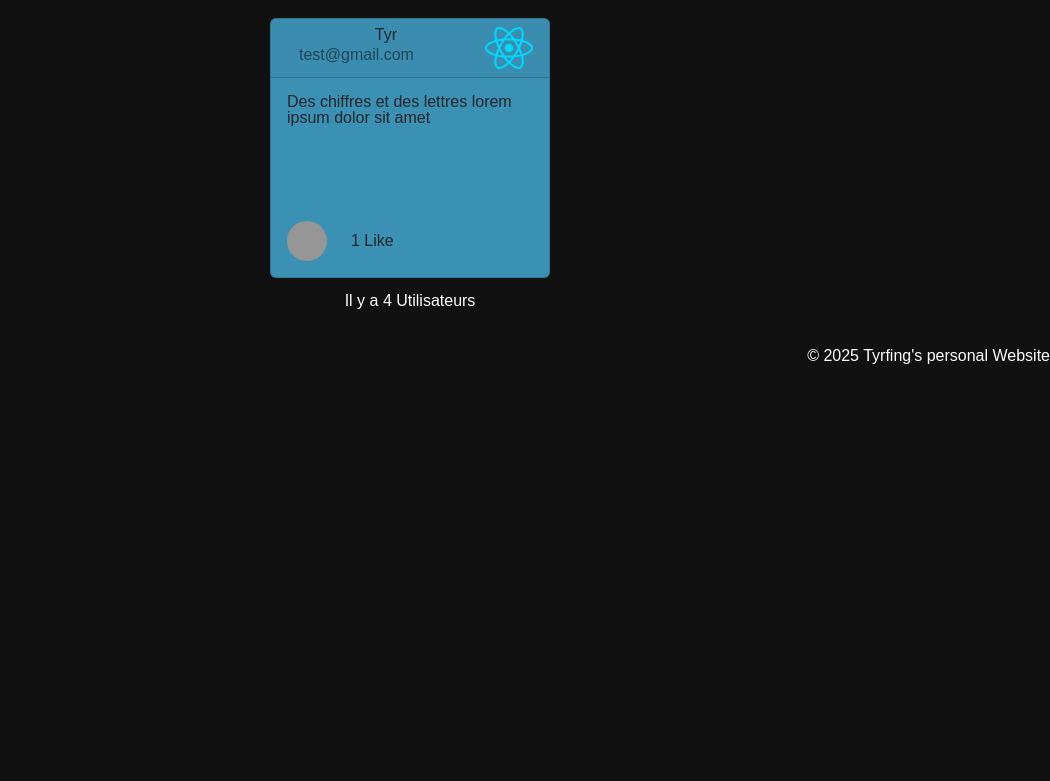
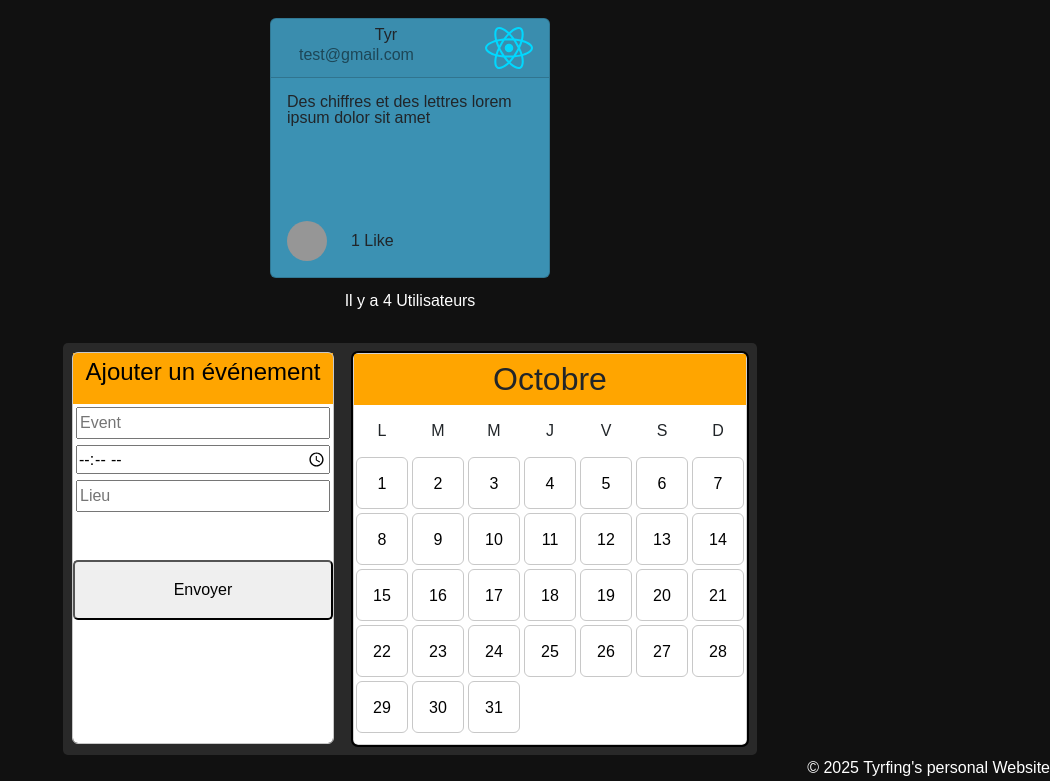
Before and after one commit to xsium/React, a React (Vite) app: page / in a window 1280 px wide. Shown: the part 1164-1945 px from the top of the page, without its empty margins (230-1280 px from the left). Before the commit the page ends 1533 px from the top, so only its background shows below. Built offline with nearby package versions, Linux system fonts and the light colour scheme.

Commit message:
ajout Calendar

```diff
--- a/src/App.css
+++ b/src/App.css
@@ -23,7 +23,7 @@ a:hover {
   color: #535bf2;
 }
 
-button {
+#wrap button {
   border-radius: 8px;
   border: 1px solid transparent;
   padding: 0.6em 1.2em;
--- a/src/App.jsx
+++ b/src/App.jsx
@@ -2,6 +2,7 @@ import React, {useState} from 'react'
 import './App.css'
 import Card from './Card.jsx'
 import reactlogo from './assets/react.svg'
+import Calendar from './Calendar.jsx'
 
 
 //Variables-------------------------------------------
@@ -137,8 +138,9 @@ function Article({children}){
     </article>
   );
 }
+//----------------------------------------------------
 
-
+//Composant Form--------------------------------------
 function Form({ onSubmit }){
   function handleChange(event){
     console.log(event.target.value);
@@ -216,6 +218,11 @@ function App() {
       </div>
       }
       </section>
+      <section>
+        <div className='mx-auto container'>
+        <Calendar />
+        </div>
+      </section>
     </div>
     </>
   );
--- /dev/null
+++ b/src/Calendar.css
@@ -0,0 +1,106 @@
+.calendar-wrap{
+    display: flex;
+    flex-wrap: wrap;
+    flex-direction: row;
+    justify-content: center;
+    background-color: rgba(66, 66, 66, 0.5);
+    border-radius: 5px;
+}
+#calendar{
+    min-width: fit-content;
+    min-height: 390px;
+    box-sizing: content-box;
+    text-align: center;
+    outline: 2px solid black;
+    border-radius: 5px;
+}
+.month{
+    background-color: orange;
+    font-size: 2rem;
+}
+.grid7{
+    width: 100%;
+    height: 50px;
+    display: grid;
+    grid-template-columns: repeat(7, auto);
+}
+.grid7 .days{
+    width: 50px;
+    display: flex;
+    justify-content: center;
+    align-items: center;
+    margin: 3px;
+
+}
+.card-calendar{
+    height: fit-content;
+    background-color: rgb(255, 255, 255);
+    color: black;
+}
+.backgroundOrange:hover{
+    background-color: orange;
+    border-radius: 50%;
+}
+.backgroundWhite{
+    display: flex;
+    justify-content: center;
+    align-items: center;
+    height: 50px;
+    width: 50px;
+    background-color: White;
+    outline: 1px rgb(200, 200, 200) solid ;
+    border-radius: 5px;
+    margin: 3px;
+}
+.selected{
+    background-color: orange;
+    border-radius: 50%;
+}
+.confirmed{
+    background-color: rgb(101, 244, 101);
+    border-radius: 50%;
+}
+.calendar-wrap .formcalendar,.event-container{
+    height: 390px;
+    min-width: 260px;
+    max-width: 260px;
+    background-color: rgb(255, 255, 255);
+    color: black;
+    outline: 1px rgb(200, 200, 200) solid ;
+    border-radius: 5px;
+    margin: 10px
+}
+
+
+.event-text{
+    min-height: 221px;
+    height:100%;
+}
+.event-container h2{
+    font-size: 1.5rem;
+    height: 51px;
+    display: block;
+    background-color:orange;
+}
+.event-container h4{
+    font-size: 1.4rem;
+    word-break: break-all;
+}
+.event-container p{
+    font-size: 1.1rem;
+}
+.formcalendar h2{
+    font-size: 1.5rem;
+    height: 51px;
+    display: block;
+    background-color:orange;
+
+}
+.formcal{
+    margin: 3px;
+}
+.formcalendar input:last-of-type{
+    height: 60px;
+    margin-top: 45px;
+    border-radius: 5px;
+}
--- /dev/null
+++ b/src/Calendar.jsx
@@ -0,0 +1,166 @@
+import React, {useState} from 'react'
+import './Calendar.css'
+
+//Variables-------------------------------------------
+const Month = ["Janvier","Février","Mars","Avril","Mai","Juin","Juillet","Aout","Septembre","Octobre","Novembre","Décembre"];
+const Days=["Lundi","Mardi","Mercredi","Jeudi","Vendredi","Samedi","Dimanche"];
+const Day_Letter= Days.map((day) => {
+    return day.charAt(0);
+  });
+  console.log(Day_Letter);
+const EVENT_LIST =[];
+for(let i=0; i<31; i++){
+    EVENT_LIST.push({confirmed:false});
+}
+//----------------------------------------------------
+
+//Composants-------------------------------------------
+function Day({jour, className, onClick}){
+    return (
+      <>
+      <div className={className} onClick={(event) => {onClick(event)}}>{jour}</div>
+      </>
+    );
+  }
+
+  function FormCalendar({onSubmit}){
+    return(
+        <form className='formcalendar d-flex flex-column'action='#'onSubmit={(event) => {onSubmit(event)}}>
+            <h2>Ajouter un événement</h2>
+            <input className="formcal" type="text" placeholder='Event' />
+            <input className="formcal" type="time" name="time"/>
+            <input className="formcal" type="text" placeholder='Lieu' />
+            <input type="submit" value="Envoyer" />
+        </form>
+    );
+  }
+function DisplayEvent({eventList, day}){
+    return(
+        <div className="event-container">
+        <h2>Événements du {day}</h2>
+
+        {eventList[day-1].confirmed ? (
+            <Event nom={eventList[day-1].nom} heure={eventList[day-1].heure} lieu={eventList[day-1].lieu} />
+        ) : (
+        <p>Aucun événement pour ce jour.</p>
+        )}
+        </div>
+
+    );
+}
+
+function Event({heure, lieu, nom}){
+    return(
+        <>
+        <div className='event-text'>
+            <h4>{nom}</h4>
+            <hr/>
+            <p>{heure} - {lieu}</p>
+        </div>
+        </>
+    );
+}
+//----------------------------------------------------
+
+
+export default function Calendar(){
+  const [eventList, setEventList] = useState( EVENT_LIST );
+  const [day, setDay] = useState( null );
+  const Row=[];
+  for(let i=0; i<31;i++){
+    Row[i]={jour:i+1, className: "backgroundWhite backgroundOrange"};
+  }
+
+  function handleClick(event){
+    const selected = document.querySelectorAll('.selected');
+    if(selected.length>0){
+        selected.forEach(element => {
+            if(element!=event.target){
+                element.classList.remove('selected');
+            }
+        });
+    }
+    event.target.classList.toggle('selected');
+    setDay(event.target.innerText);
+  }
+  function handleSubmit(event){
+    event.preventDefault();
+    //console.log(event.target)
+    let form=true;
+    const INPUTS = event.target.querySelectorAll('.formcal');
+    INPUTS.forEach((input) => {
+        if(input.value==""){
+            form=false;
+        }
+    });
+    if(form==false){alert("merci de renseigner tous les champs!");}
+    else{
+        const DATE = [...document.querySelectorAll(".backgroundWhite")];
+        console.log(DATE);
+        let selected;
+        DATE.forEach(element => {
+            if(element.classList.contains("selected")){
+                selected=DATE.indexOf(element);
+            }
+        });
+        console.log(selected);
+        if(selected==undefined || selected==null){
+            alert("merci de choisir une date!");
+        }else{
+            const NEW_EVENT={nom: INPUTS[0].value, heure: INPUTS[1].value, lieu: INPUTS[2].value, index: selected, confirmed: true};
+            console.log(NEW_EVENT);
+            const Tab=[...eventList];
+            Tab[selected]=NEW_EVENT;
+            setEventList(Tab);
+            DATE.forEach(element => {
+                if(element.classList.contains("selected")){
+                    element.classList.add("confirmed");
+                    element.classList.remove("selected");
+
+                }
+            });
+        }
+
+    }
+    console.log(eventList);
+
+  }
+
+
+
+  return (
+    <>
+    <div className='calendar-wrap'>
+    <FormCalendar onSubmit={handleSubmit}/>
+    <article className='card'id='calendar'>
+        <div className='month'>
+            <Day
+            jour={Month[9]}
+            className="backgroundOrange"
+            />
+        </div>
+        <div className='grid7'>
+        {Day_Letter.map((day, index) => (
+            <Day
+            key={index}
+            jour={day}
+            className="days"
+            />
+        ))}
+        </div>
+        <div className="grid7 card-calendar">
+        {Row.map((day, index) => (
+            <Day
+            key={index}
+            jour={day.jour}
+            className={day.className}
+            onClick={handleClick}
+            />
+        ))}
+        </div>
+    </article>
+    {day !== null && <DisplayEvent eventList={eventList} day={day} />}
+    </div>
+    </>
+  );
+}
--- a/src/Card.css
+++ b/src/Card.css
@@ -7,7 +7,7 @@ article{
     margin: 10px;
 }
 .card{
-    background-color: #c5c5c5;
+    background-color: #ffffff;
     min-height: 260px;
     max-height: 260px;
     min-width: 250px;
--- a/src/Card.jsx
+++ b/src/Card.jsx
@@ -3,7 +3,6 @@ import './Card.css'
 import Like from './Like.jsx';
 export default function Card({pseudo, mail, image, description,sexe}) {
   const [border, setBorder] = useState( false );
-
   return (
     <article className={border ? 'card-border' : ''} onMouseOver={() => setBorder(true)} onMouseLeave={() => setBorder(false)}>
         <div className={ sexe==="H" ?'card blue': sexe==="F" ?'card rose':'card yellow'} >
--- a/src/Header.css
+++ b/src/Header.css
@@ -12,6 +12,14 @@
   }
   #header1{
     width: 200px;
+  }
+  .navbar-toggler{
+    border: #6b6b6b 1px solid;
+    background-color: #222222;
+    box-shadow: none;
+  }
+  .navbar-toggler>span{
+    filter: invert(1);
   }
   #header2{
     width: 100%;
--- a/src/Header.jsx
+++ b/src/Header.jsx
@@ -15,7 +15,7 @@ export default function Card() {
         <div className="container-fluid d-flex flex-column" id="header2">
           <h1>Tyrfing's Den</h1>
           <button
-            className="navbar-toggler"
+            className="navbar-toggler m-3"
             type="button"
             data-bs-toggle="collapse"
             data-bs-target="#navbarSupportedContent"
```
